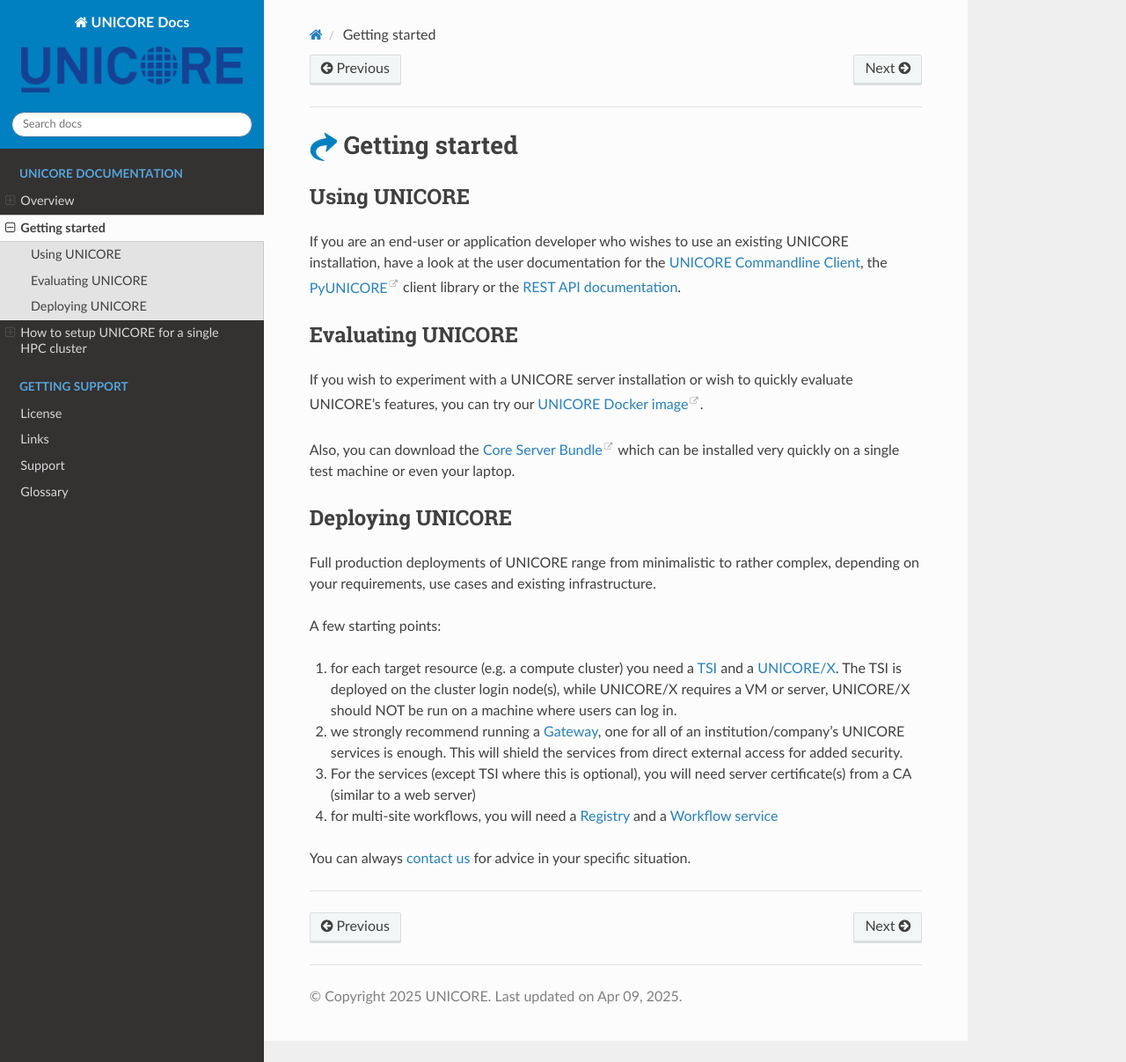
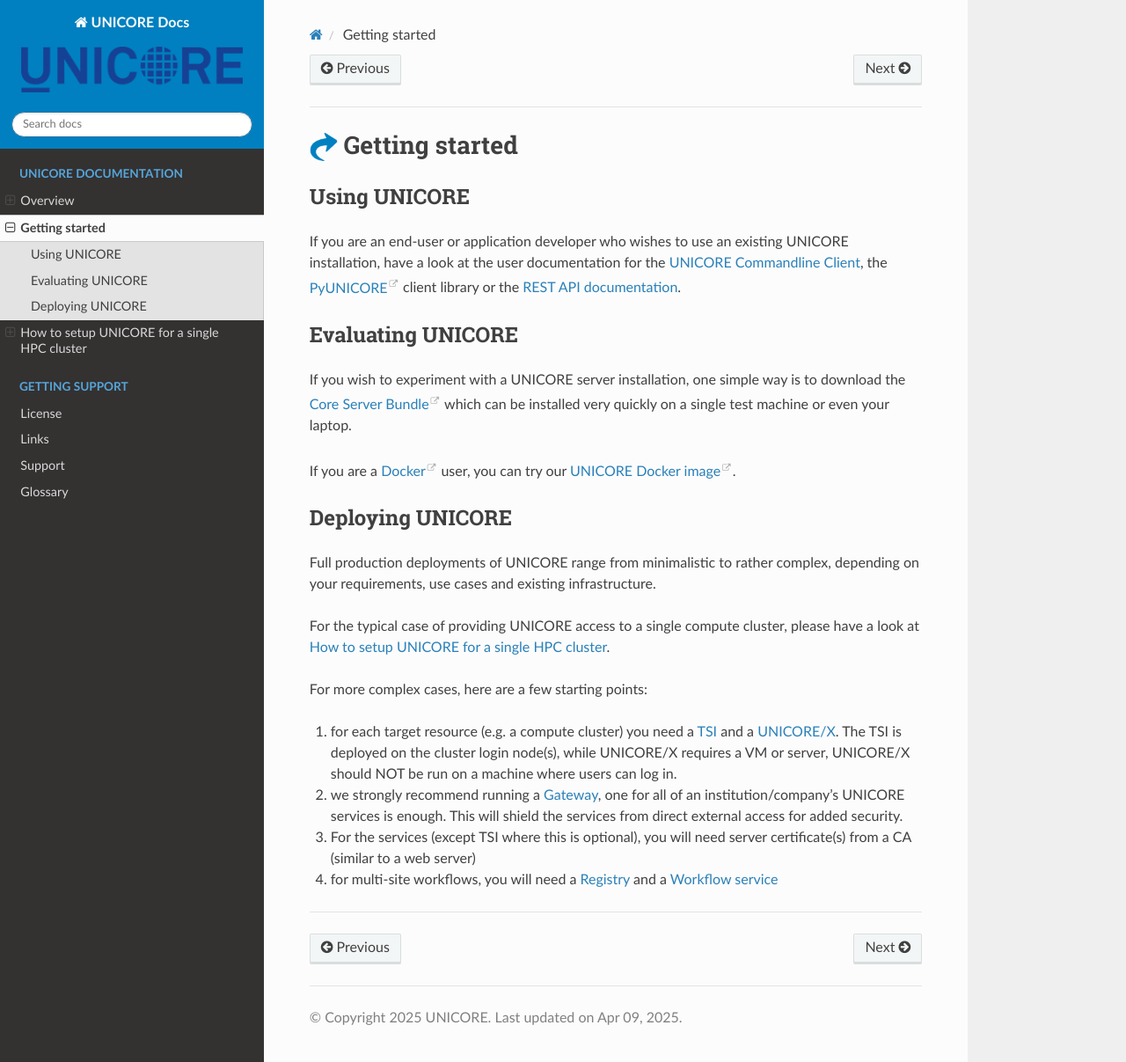
Before and after one commit to UNICORE-EU/unicore-docs, a Sphinx documentation site: the page built from source/gettingstarted.rst, in a window 1280 px wide and 1207 px high. Shown: the whole window at 88% size. Built offline with Sphinx 7.4.7 and the Read the Docs theme 3.1.0, drawn with Linux system fonts in a browser that asks for light colours.

Commit message:
better 'getting started' section

```diff
--- a/source/gettingstarted.rst
+++ b/source/gettingstarted.rst
@@ -20,12 +20,12 @@
 Evaluating UNICORE
 ------------------
 
-If you wish to experiment with a UNICORE server installation or wish to
-quickly evaluate UNICORE's features, you can try our
+If you wish to experiment with a UNICORE server installation, one simple way is to
+download the `Core Server Bundle <https://sourceforge.net/projects/unicore/files/Servers/Core/>`_
+which can be installed very quickly on a single test machine or even your laptop.
+
+If you are a `Docker <https://docs.docker.com>`_ user, you can try our
 `UNICORE Docker image <https://github.com/UNICORE-EU/tools/tree/master/unicore-docker-image>`_.
-
-Also, you can download the `Core Server Bundle <https://sourceforge.net/projects/unicore/files/Servers/Core/>`_
-which can be installed very quickly on a single test machine or even your laptop.
 
 Deploying UNICORE
 -----------------
@@ -33,7 +33,10 @@
 Full production deployments of UNICORE range from minimalistic to rather complex, depending
 on your requirements, use cases and existing infrastructure.
 
-A few starting points:
+For the typical case of providing UNICORE access to a single compute cluster, please have a look
+at :ref:`How to setup UNICORE for a single HPC cluster <unicore-howto-singlecluster>`.
+
+For more complex cases, here are a few starting points:
 
 1. for each target resource (e.g. a compute cluster) you need a :ref:`TSI <tsi>` and
    a :ref:`UNICORE/X<unicorex>`.
@@ -50,9 +53,6 @@
 4. for multi-site workflows, you will need a :ref:`Registry <registry>`
    and a :ref:`Workflow service <workflow>`
 
-You can always :ref:`contact us<support>` for advice in your specific situation.
-
-
 .. raw:: html
 
    <hr>
```
